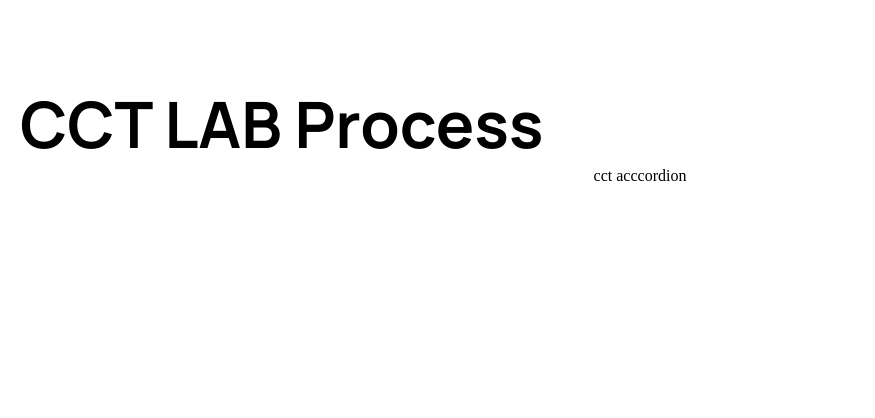
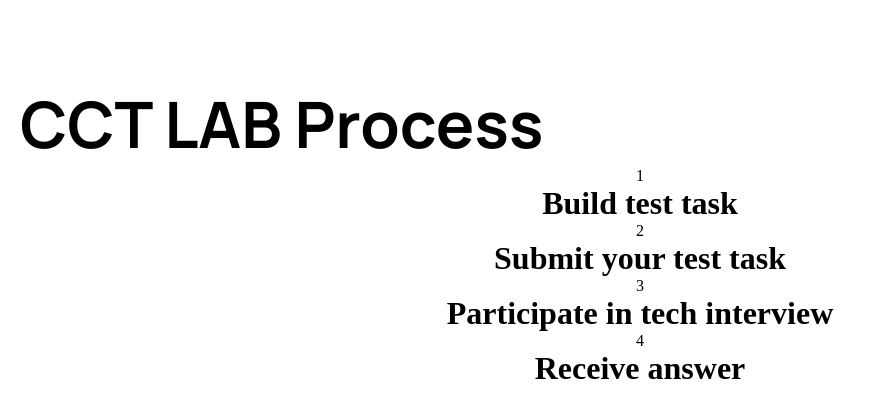
Before and after one commit to grum1n/react-cct, a React (Create React App) app: page / in a window 1280 px wide. Shown: the top 418 px of the page, without its empty margins (0-875 px from the left). Built offline with nearby package versions, Linux system fonts and the light colour scheme.

Commit message:
added code to display Data.js  array

```diff
--- a/src/components/Accordion.js
+++ b/src/components/Accordion.js
@@ -33,7 +33,15 @@ const Accordion = () => {
         <AccordionSection>
             <Container>
                 <Logo>CCT LAB Process</Logo>
-                cct acccordion
+                {Data.map((item, index) => {
+                    return (
+                        <>
+                            <span>{item.number}</span>
+                            <h1>{item.title}</h1>
+                        </>
+                        )
+                })}
+
             </Container>
         </AccordionSection>
     )
```
